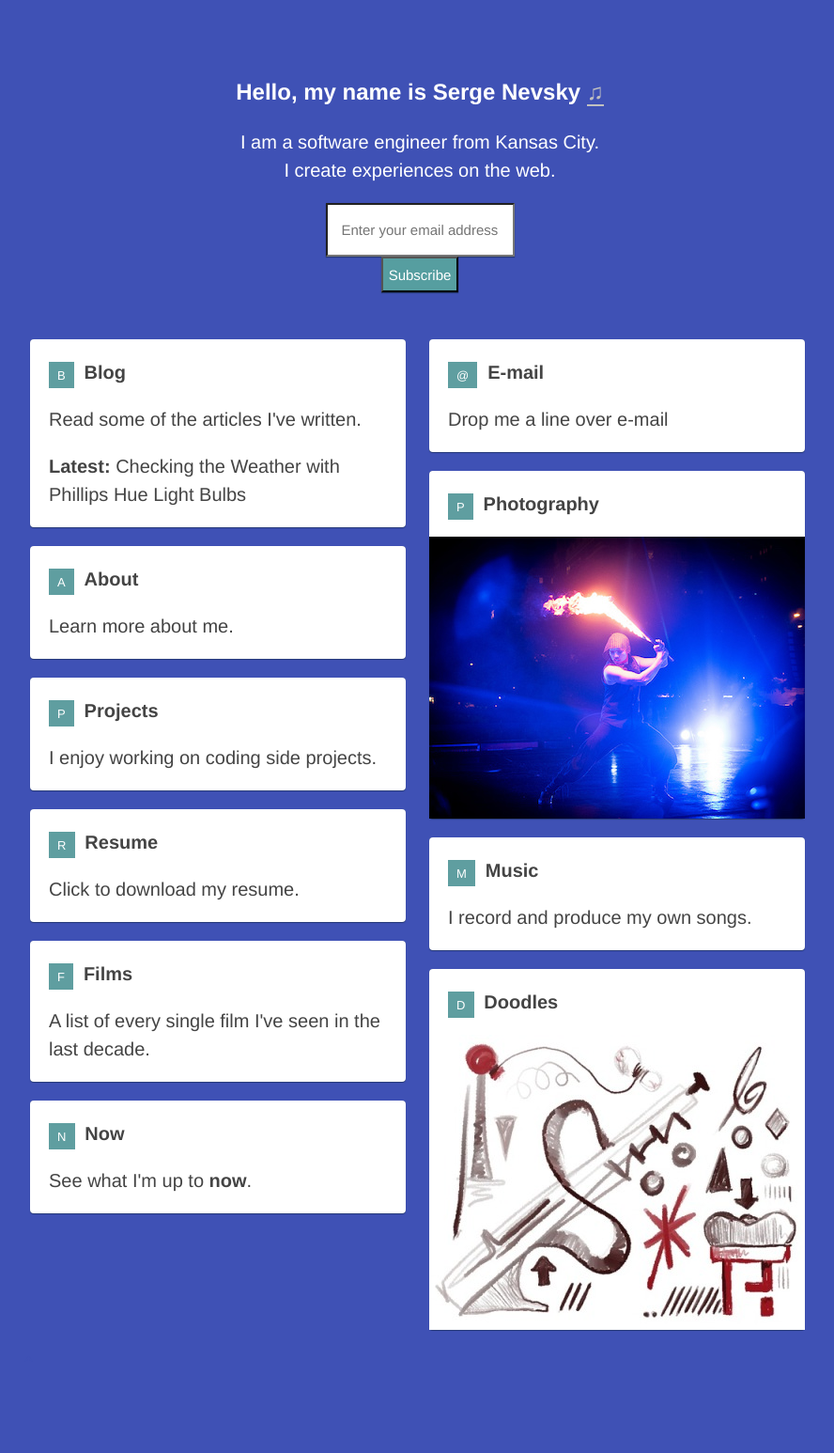
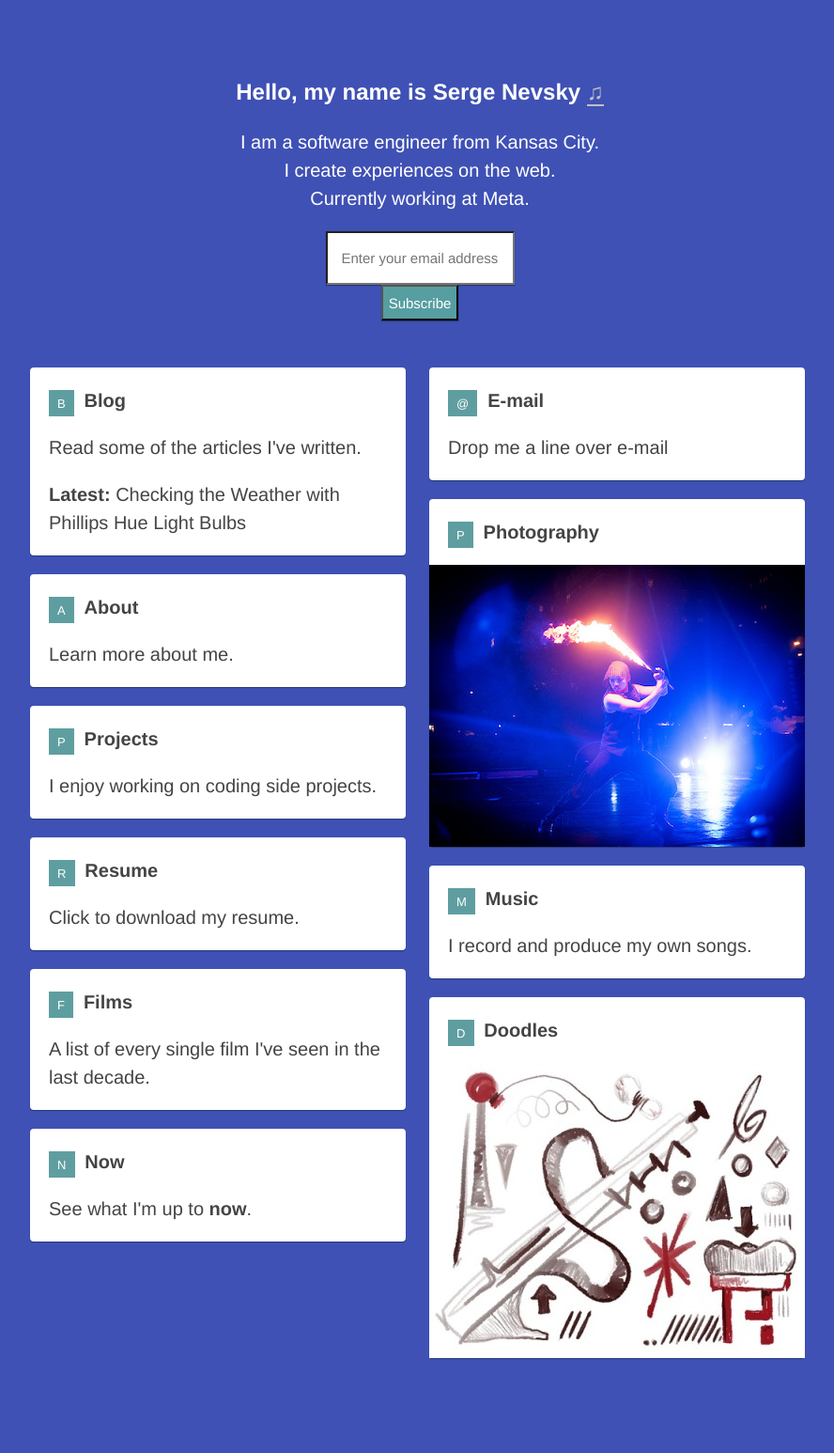
Before and after one commit to Dejital/dejital.github.com, a Jekyll site: the page built from index.html, in a window 1280 px wide. Shown: the whole page at 94% size, without its empty margins (193-1081 px from the left). Built offline with Jekyll 4.4.1, drawn with Linux system fonts in a browser that asks for light colours; comment, search, counter and statistics services are not loaded; before the commit the page ends 1516 px from its top, so only the background shows below that.

Commit message:
update index

```diff
--- a/index.html
+++ b/index.html
@@ -33,6 +33,8 @@ layout: main
     I am a software engineer from Kansas City.
     <br />
     I create experiences on the web.
+    <br />
+    Currently working at Meta.
   </p>
 
 <!-- Begin Mailchimp Signup Form -->
```
